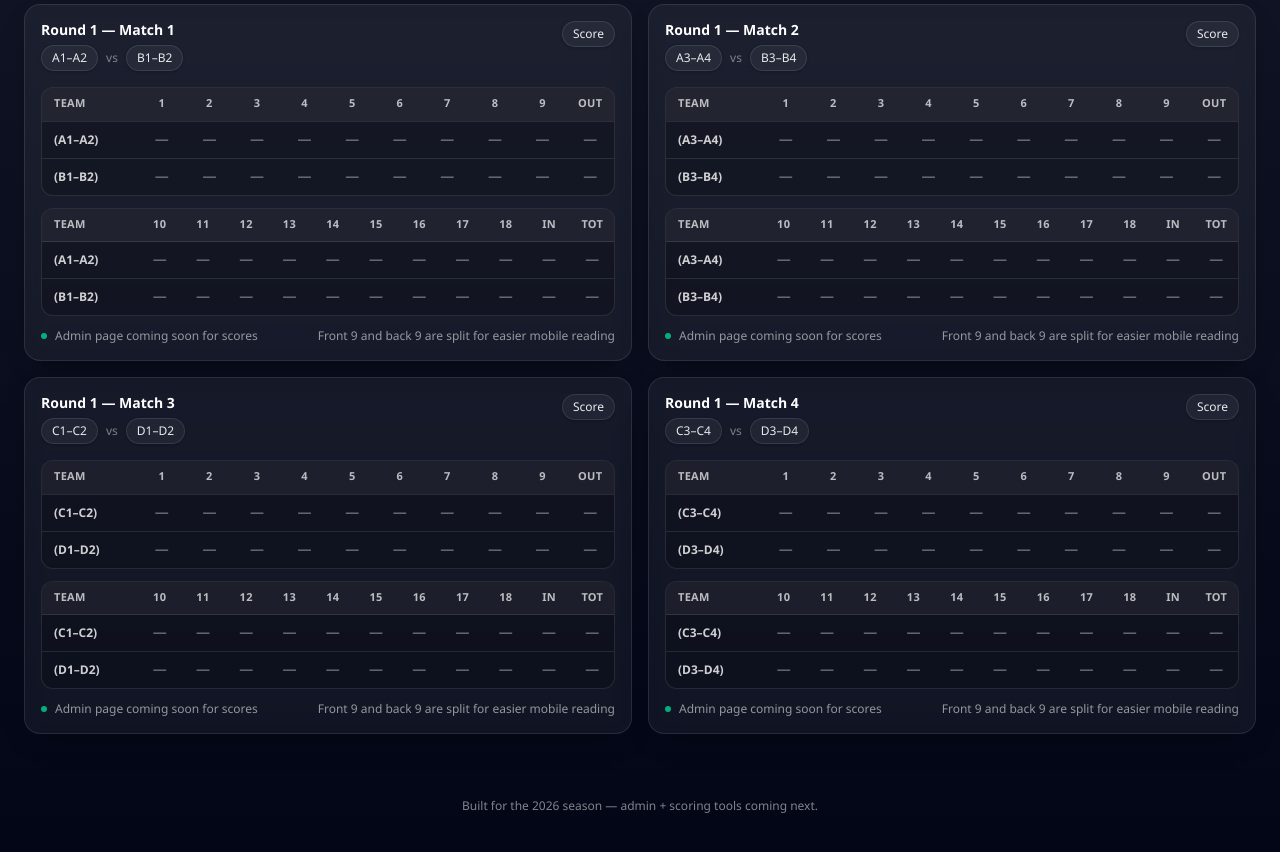
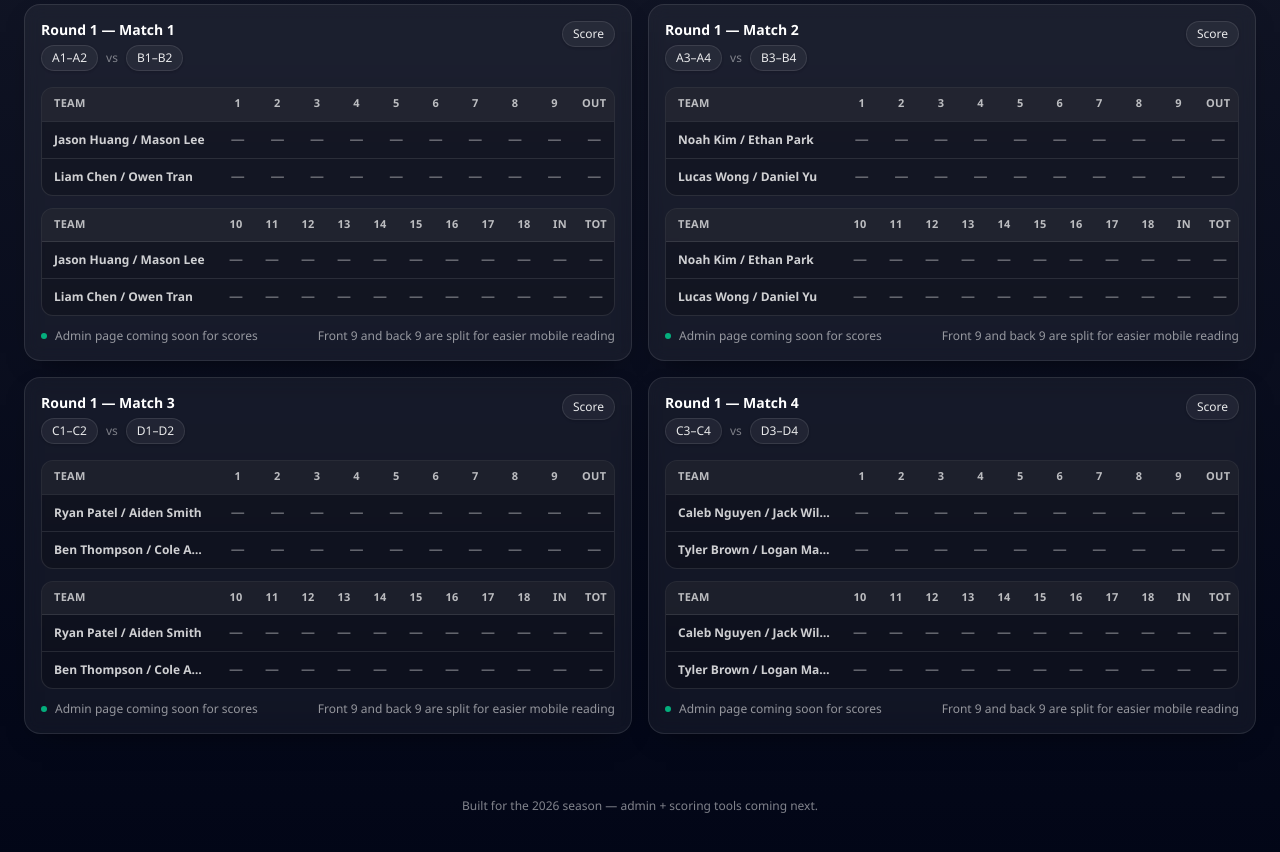
Before and after one commit to asianthejason/CBI, a Next.js app: page / in a window 1280 px wide. Shown: the part 1660-2512 px from the top of the page. Built offline with nearby package versions, Linux system fonts and the light colour scheme.

Commit message:
edited match up

```diff
--- a/src/app/page.tsx
+++ b/src/app/page.tsx
@@ -205,7 +205,10 @@ function MatchupsRoundCard({ round }: { round: RoundSchedule }) {
 function Scorecard({ title, left, right }: { title: string; left: Pair; right: Pair }) {
   const frontNine = Array.from({ length: 9 }, (_, i) => i + 1);
   const backNine = Array.from({ length: 9 }, (_, i) => i + 10);
-  const rowLabels = [`(${left[0]}–${left[1]})`, `(${right[0]}–${right[1]})`];
+  const rowLabels = [
+    `${getPlayerName(left[0])} / ${getPlayerName(left[1])}`,
+    `${getPlayerName(right[0])} / ${getPlayerName(right[1])}`,
+  ];
 
   return (
     <div className="group relative overflow-hidden rounded-2xl border border-white/10 bg-white/5 shadow-[0_10px_30px_-18px_rgba(0,0,0,0.8)] backdrop-blur">
@@ -235,7 +238,7 @@ function Scorecard({ title, left, right }: { title: string; left: Pair; right: P
             <table className="w-full table-fixed">
               <thead>
                 <tr className="bg-white/[0.06]">
-                  <th className="w-20 px-2 py-2 text-left text-[10px] font-semibold uppercase tracking-wide text-white/70 sm:w-24 sm:px-3 sm:text-[11px]">
+                  <th className="w-32 px-2 py-2 text-left text-[10px] font-semibold uppercase tracking-wide text-white/70 sm:w-40 sm:px-3 sm:text-[11px] lg:w-44">
                     Team
                   </th>
                   {frontNine.map((col) => (
@@ -254,7 +257,7 @@ function Scorecard({ title, left, right }: { title: string; left: Pair; right: P
               <tbody>
                 {rowLabels.map((rowLabel) => (
                   <tr key={`front-${rowLabel}`} className="border-t border-white/10">
-                    <td className="px-2 py-2 text-[11px] font-semibold text-white/80 sm:px-3 sm:text-xs">
+                    <td className="truncate px-2 py-2 text-[11px] font-semibold text-white/80 sm:px-3 sm:text-xs">
                       {rowLabel}
                     </td>
                     {[...frontNine, 'OUT'].map((col) => (
@@ -275,7 +278,7 @@ function Scorecard({ title, left, right }: { title: string; left: Pair; right: P
             <table className="w-full table-fixed">
               <thead>
                 <tr className="bg-white/[0.06]">
-                  <th className="w-20 px-2 py-2 text-left text-[10px] font-semibold uppercase tracking-wide text-white/70 sm:w-24 sm:px-3 sm:text-[11px]">
+                  <th className="w-32 px-2 py-2 text-left text-[10px] font-semibold uppercase tracking-wide text-white/70 sm:w-40 sm:px-3 sm:text-[11px] lg:w-44">
                     Team
                   </th>
                   {backNine.map((col) => (
@@ -297,7 +300,7 @@ function Scorecard({ title, left, right }: { title: string; left: Pair; right: P
               <tbody>
                 {rowLabels.map((rowLabel) => (
                   <tr key={`back-${rowLabel}`} className="border-t border-white/10">
-                    <td className="px-2 py-2 text-[11px] font-semibold text-white/80 sm:px-3 sm:text-xs">
+                    <td className="truncate px-2 py-2 text-[11px] font-semibold text-white/80 sm:px-3 sm:text-xs">
                       {rowLabel}
                     </td>
                     {[...backNine, 'IN', 'TOT'].map((col) => (
```
